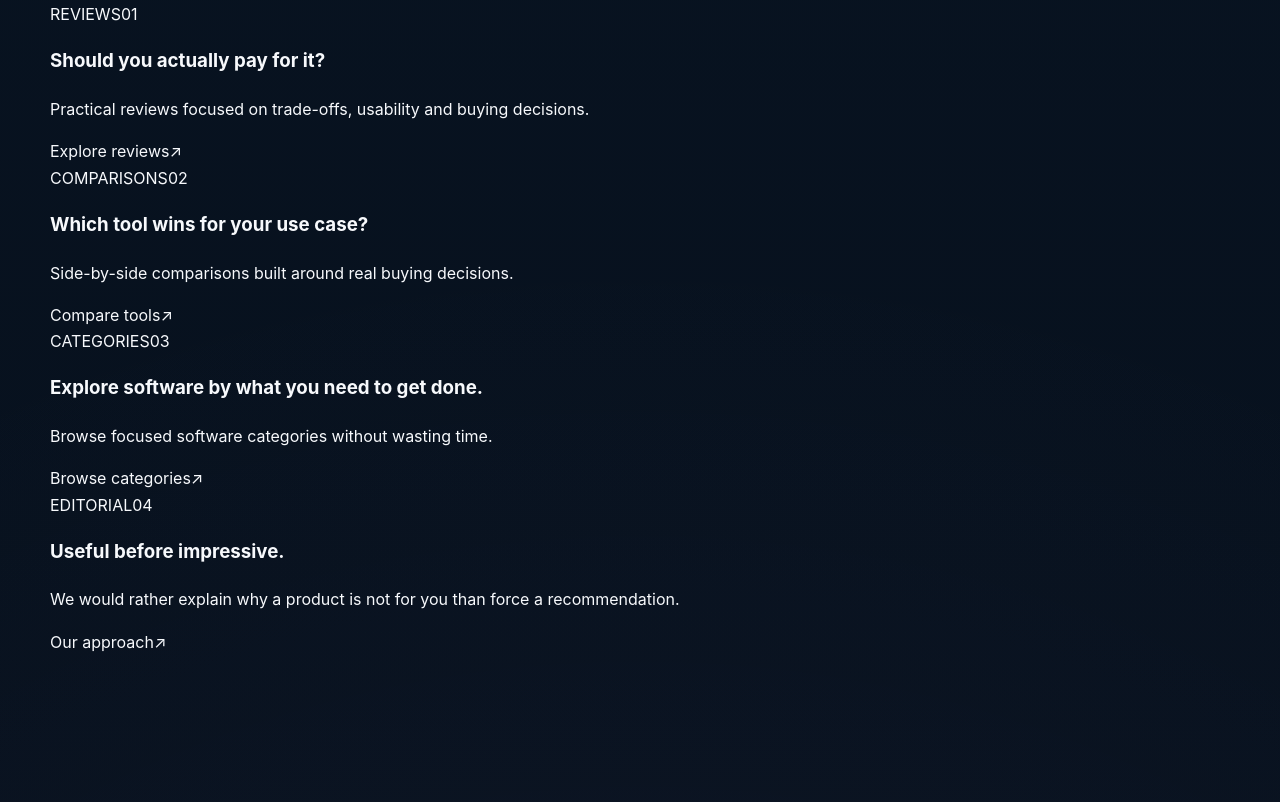
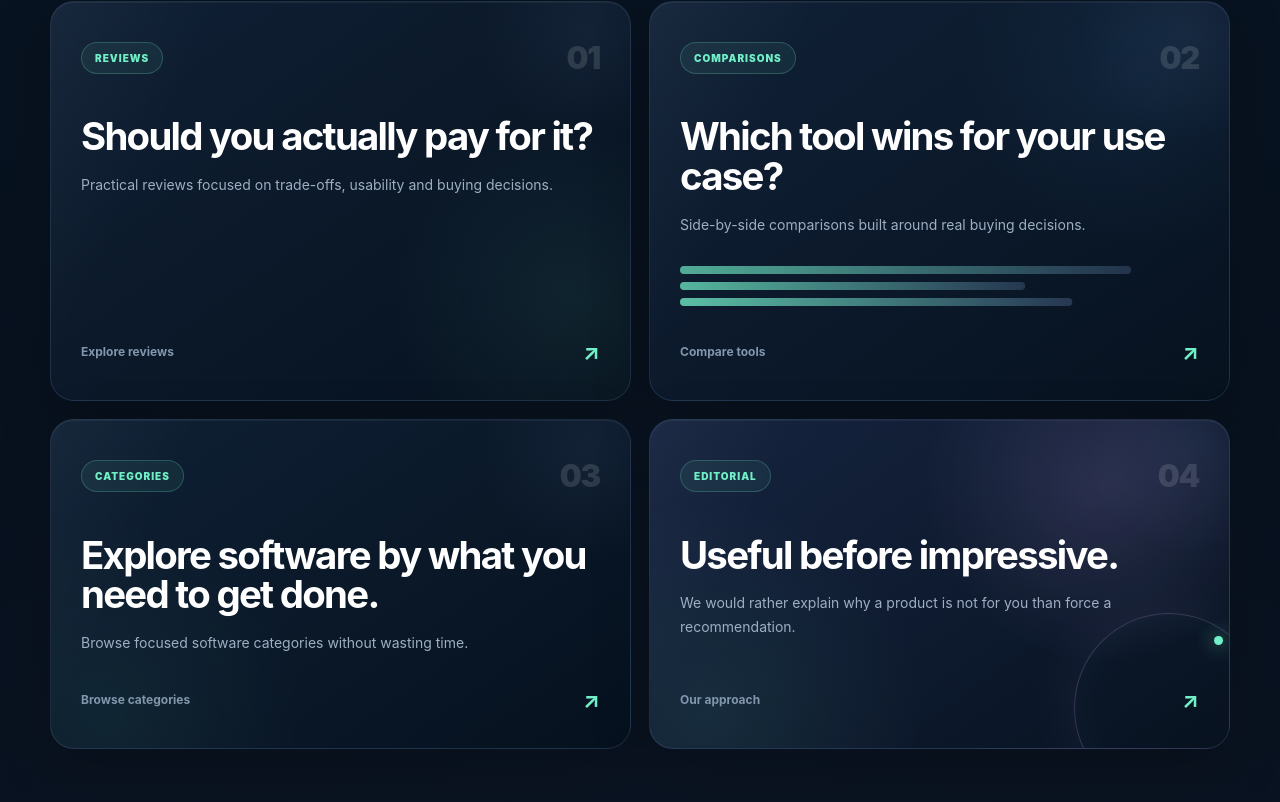
Before and after one commit to Joey5240/softlixo, a Next.js app: page / in a window 1280 px wide. Shown: the part 3258-4060 px from the top of the page. Built offline with nearby package versions, Linux system fonts and the light colour scheme.

Commit message:
Style premium showcase cards

```diff
--- a/app/globals.css
+++ b/app/globals.css
@@ -4112,3 +4112,410 @@ footer {
     font-size: clamp(30px, 9vw, 42px) !important;
   }
 }
+/* =========================================================
+   SHOWCASE GRID — FINAL PREMIUM VERSION
+========================================================= */
+
+.showcase-grid {
+  display: grid;
+  grid-template-columns: repeat(2, minmax(0, 1fr));
+  gap: 18px;
+
+  margin-top: 34px;
+}
+
+.showcase-card {
+  position: relative;
+  overflow: hidden;
+
+  min-height: 330px;
+  padding: 30px;
+
+  display: flex;
+  flex-direction: column;
+
+  border: 1px solid rgba(155, 188, 255, 0.14);
+  border-radius: 24px;
+
+  background:
+    radial-gradient(
+      circle at 85% 15%,
+      rgba(113, 240, 200, 0.055),
+      transparent 30%
+    ),
+    linear-gradient(
+      145deg,
+      rgba(18, 35, 57, 0.88),
+      rgba(7, 18, 31, 0.92)
+    );
+
+  box-shadow:
+    inset 0 1px rgba(255, 255, 255, 0.05),
+    0 20px 60px rgba(0, 0, 0, 0.2);
+
+  transition:
+    transform 0.32s cubic-bezier(.2,.8,.2,1),
+    border-color 0.32s ease,
+    box-shadow 0.32s ease;
+}
+
+.showcase-card::before {
+  content: "";
+  position: absolute;
+  inset: 0;
+
+  pointer-events: none;
+
+  background:
+    linear-gradient(
+      115deg,
+      transparent 18%,
+      rgba(255, 255, 255, 0.045) 45%,
+      transparent 72%
+    );
+
+  transform: translateX(-65%);
+  transition: transform 0.8s ease;
+}
+
+.showcase-card::after {
+  content: "";
+  position: absolute;
+
+  width: 220px;
+  height: 220px;
+
+  right: -70px;
+  top: -80px;
+
+  border-radius: 50%;
+
+  background:
+    radial-gradient(
+      circle,
+      rgba(155, 188, 255, 0.08),
+      transparent 70%
+    );
+
+  opacity: 0.75;
+
+  transition:
+    transform 0.5s ease,
+    opacity 0.5s ease;
+}
+
+.showcase-card:hover {
+  transform: translateY(-7px);
+
+  border-color: rgba(113, 240, 200, 0.34);
+
+  box-shadow:
+    0 34px 90px rgba(0, 0, 0, 0.32),
+    0 0 0 1px rgba(113, 240, 200, 0.05),
+    0 0 55px rgba(113, 240, 200, 0.045);
+}
+
+.showcase-card:hover::before {
+  transform: translateX(65%);
+}
+
+.showcase-card:hover::after {
+  transform: scale(1.12);
+  opacity: 1;
+}
+
+/* TOP ROW */
+
+.showcase-top {
+  position: relative;
+  z-index: 3;
+
+  display: flex;
+  align-items: center;
+  justify-content: space-between;
+  gap: 20px;
+}
+
+.showcase-tag {
+  display: inline-flex;
+  align-items: center;
+
+  min-height: 32px;
+  padding: 0 13px;
+
+  border: 1px solid rgba(113, 240, 200, 0.22);
+  border-radius: 999px;
+
+  background: rgba(113, 240, 200, 0.07);
+
+  color: var(--accent);
+
+  font-size: 10px;
+  font-weight: 900;
+  letter-spacing: 0.1em;
+}
+
+.showcase-number {
+  color: rgba(255, 255, 255, 0.13);
+
+  font-size: 31px;
+  font-weight: 900;
+  letter-spacing: -0.04em;
+}
+
+/* CONTENT */
+
+.showcase-content {
+  position: relative;
+  z-index: 3;
+
+  margin-top: 34px;
+}
+
+.showcase-content h3 {
+  max-width: 540px;
+  margin: 0;
+
+  color: #fff;
+
+  font-size: clamp(30px, 3vw, 46px);
+  line-height: 1.03;
+  letter-spacing: -0.045em;
+}
+
+.showcase-content p {
+  max-width: 540px;
+  margin: 16px 0 0;
+
+  color: #9eafc3;
+
+  font-size: 14px;
+  line-height: 1.68;
+}
+
+/* FOOTER */
+
+.showcase-footer {
+  position: relative;
+  z-index: 3;
+
+  margin-top: auto;
+  padding-top: 28px;
+
+  display: flex;
+  align-items: center;
+  justify-content: space-between;
+
+  color: #8296ad;
+
+  font-size: 12px;
+  font-weight: 750;
+}
+
+.showcase-arrow {
+  color: var(--accent);
+  font-size: 22px;
+
+  transition: transform 0.25s ease;
+}
+
+.showcase-card:hover .showcase-arrow {
+  transform: translate(5px, -5px);
+}
+
+/* COMPARISON VISUAL */
+
+.showcase-visual {
+  position: relative;
+  z-index: 3;
+
+  margin-top: 30px;
+
+  display: grid;
+  gap: 8px;
+}
+
+.showcase-visual span {
+  display: block;
+  height: 8px;
+
+  border-radius: 999px;
+
+  background:
+    linear-gradient(
+      90deg,
+      rgba(113, 240, 200, 0.82),
+      rgba(155, 188, 255, 0.22)
+    );
+
+  transform-origin: left;
+
+  animation: showcaseBarPulse 4s ease-in-out infinite;
+}
+
+.showcase-visual span:nth-child(1) {
+  width: 88%;
+}
+
+.showcase-visual span:nth-child(2) {
+  width: 67%;
+  animation-delay: 0.2s;
+}
+
+.showcase-visual span:nth-child(3) {
+  width: 76%;
+  animation-delay: 0.4s;
+}
+
+@keyframes showcaseBarPulse {
+  0%,
+  100% {
+    opacity: 0.62;
+    transform: scaleX(0.97);
+  }
+
+  50% {
+    opacity: 1;
+    transform: scaleX(1);
+  }
+}
+
+/* EDITORIAL FEATURED CARD */
+
+.showcase-featured {
+  background:
+    radial-gradient(
+      circle at 78% 20%,
+      rgba(199, 168, 255, 0.15),
+      transparent 34%
+    ),
+    radial-gradient(
+      circle at 10% 90%,
+      rgba(113, 240, 200, 0.08),
+      transparent 36%
+    ),
+    linear-gradient(
+      145deg,
+      rgba(23, 37, 66, 0.94),
+      rgba(8, 18, 32, 0.94)
+    );
+}
+
+.showcase-orbit {
+  position: absolute;
+  right: -35px;
+  bottom: -55px;
+
+  width: 190px;
+  height: 190px;
+
+  border: 1px solid rgba(199, 168, 255, 0.22);
+  border-radius: 50%;
+
+  box-shadow:
+    0 0 55px rgba(199, 168, 255, 0.07),
+    inset 0 0 45px rgba(113, 240, 200, 0.035);
+
+  animation: showcaseOrbit 7s ease-in-out infinite;
+}
+
+.showcase-orbit::before {
+  content: "";
+  position: absolute;
+
+  width: 9px;
+  height: 9px;
+
+  top: 22px;
+  right: 40px;
+
+  border-radius: 50%;
+
+  background: var(--accent);
+
+  box-shadow:
+    0 0 18px rgba(113, 240, 200, 0.8);
+}
+
+@keyframes showcaseOrbit {
+  0%,
+  100% {
+    transform: rotate(0deg) scale(1);
+  }
+
+  50% {
+    transform: rotate(8deg) scale(1.06);
+  }
+}
+
+/* GIVE EACH CARD SLIGHTLY DIFFERENT COLOR DEPTH */
+
+.showcase-card:nth-child(1) {
+  background:
+    radial-gradient(
+      circle at 90% 75%,
+      rgba(113, 240, 200, 0.065),
+      transparent 30%
+    ),
+    linear-gradient(
+      145deg,
+      rgba(17, 34, 55, 0.9),
+      rgba(7, 18, 31, 0.94)
+    );
+}
+
+.showcase-card:nth-child(2) {
+  background:
+    radial-gradient(
+      circle at 84% 18%,
+      rgba(76, 170, 255, 0.07),
+      transparent 30%
+    ),
+    linear-gradient(
+      145deg,
+      rgba(18, 35, 58, 0.91),
+      rgba(7, 18, 31, 0.94)
+    );
+}
+
+.showcase-card:nth-child(3) {
+  background:
+    radial-gradient(
+      circle at 10% 90%,
+      rgba(113, 240, 200, 0.055),
+      transparent 32%
+    ),
+    linear-gradient(
+      145deg,
+      rgba(17, 35, 56, 0.9),
+      rgba(6, 17, 30, 0.94)
+    );
+}
+
+/* RESPONSIVE */
+
+@media (max-width: 760px) {
+  .showcase-grid {
+    grid-template-columns: 1fr;
+  }
+
+  .showcase-card {
+    min-height: 300px;
+    padding: 25px;
+  }
+
+  .showcase-content {
+    margin-top: 28px;
+  }
+
+  .showcase-content h3 {
+    font-size: clamp(30px, 9vw, 42px);
+  }
+}
+
+@media (prefers-reduced-motion: reduce) {
+  .showcase-visual span,
+  .showcase-orbit {
+    animation: none !important;
+  }
+}
```
